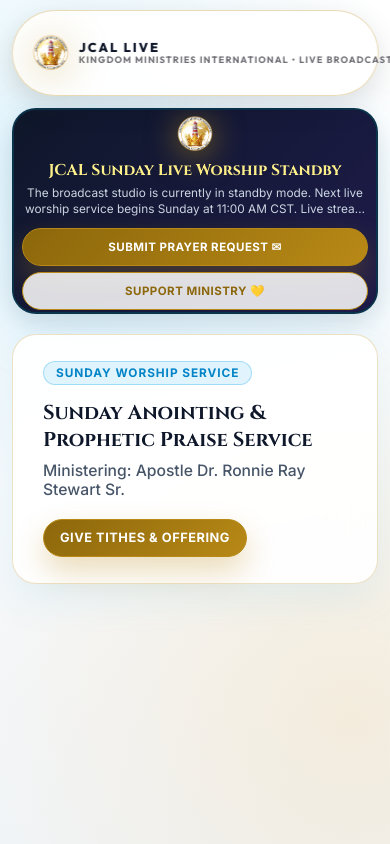
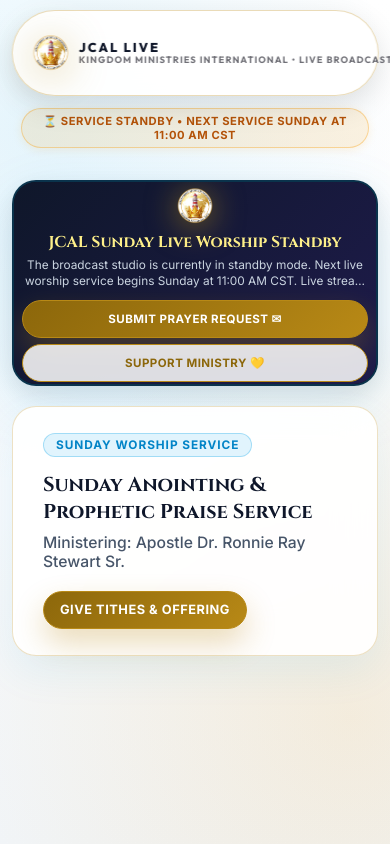
Before and after one commit to maliqbarnes/Jesus-christ-apostolic-lighthouse, a website: page public/stream.html in a window 390 px wide. Drawn offline with Linux system fonts and the light colour scheme; no server answers.

Commit message:
feat(stream): position standby status pill below floating navbar and above standby video viewport container

```diff
--- a/public/stream.css
+++ b/public/stream.css
@@ -48,6 +48,13 @@
 
 .stream-header .brand-text strong {
   color: var(--navy-dark);
+}
+
+.stream-status-bar-wrapper {
+  display: flex;
+  justify-content: flex-start;
+  align-items: center;
+  margin-bottom: 12px;
 }
 
 .stream-status-pill {
@@ -706,16 +713,24 @@
     margin-top: 1px !important;
   }
 
-  /* Align Service Standby Tag aligned inside navbar row */
+  .stream-status-bar-wrapper {
+    display: flex !important;
+    justify-content: center !important;
+    align-items: center !important;
+    width: 100% !important;
+    margin-bottom: 12px !important;
+  }
+
   .stream-status-pill {
-    font-size: 0.64rem !important;
-    padding: 3px 8px !important;
-    white-space: nowrap !important;
-    margin: 0 !important;
+    font-size: 0.7rem !important;
+    padding: 5px 12px !important;
+    white-space: normal !important;
+    text-align: center !important;
+    margin: 0 auto !important;
     display: inline-flex !important;
     align-items: center !important;
     justify-content: center !important;
-    flex-shrink: 1 !important;
+    max-width: 95% !important;
   }
 
   .stream-header .nav-links {
--- a/public/stream.html
+++ b/public/stream.html
@@ -28,10 +28,6 @@
         </span>
       </a>
 
-      <div class="stream-status-pill standby-mode" id="global-status-pill">
-        <span id="global-status-text">⏳ SERVICE STANDBY • NEXT SERVICE SUNDAY AT 11:00 AM CST</span>
-      </div>
-
       <div class="nav-links">
         <a href="index.html">Main</a>
       </div>
@@ -43,6 +39,13 @@
 
     <!-- LEFT / CENTER: VIDEO PLAYER THEATRE -->
     <section class="video-theatre-section">
+      <!-- STREAM STATUS PILL BAR (POSITIONED BELOW NAV BAR & ABOVE STANDBY CONTAINER) -->
+      <div class="stream-status-bar-wrapper">
+        <div class="stream-status-pill standby-mode" id="global-status-pill">
+          <span id="global-status-text">⏳ SERVICE STANDBY • NEXT SERVICE SUNDAY AT 11:00 AM CST</span>
+        </div>
+      </div>
+
       <div class="video-viewport-wrapper glass-panel">
 
         <!-- FLOATING PRAISE EMOJIS OVERLAY -->
```
